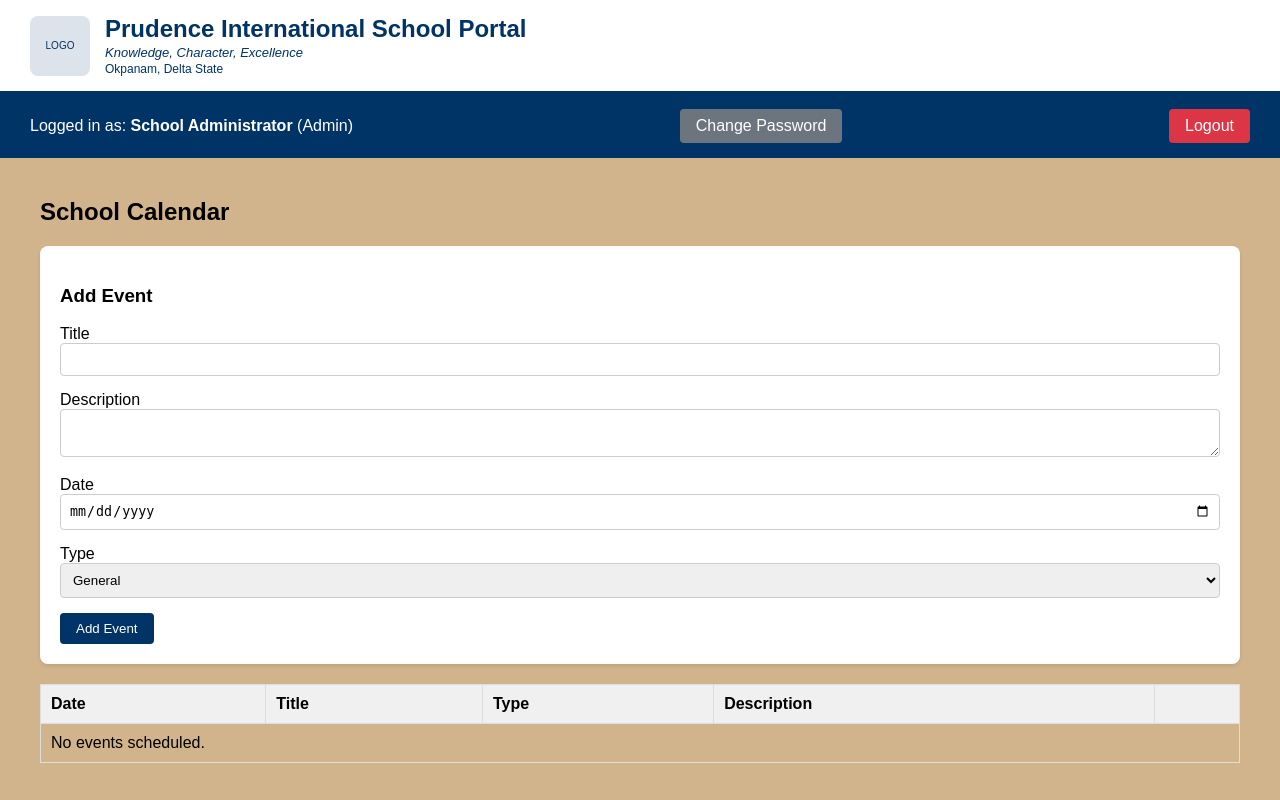
After one commit to rufusofuzor123/prudenceinternationalschool_portal, a Flask app: page /calendar in a window 1280 px wide. The commit adds this page. Run offline with Flask 3, Linux system fonts and the light colour scheme; a user stored in the database is signed in.

Commit message:
Add school calendar/events (admin manages, all roles view)

```diff
--- a/app.py
+++ b/app.py
@@ -160,6 +160,15 @@ class Payment(db.Model):
 
     student = db.relationship("User", backref="payments")
     session = db.relationship("Session", backref="payments")
+
+
+class Event(db.Model):
+    __tablename__ = "events"
+    id = db.Column(db.Integer, primary_key=True)
+    title = db.Column(db.String(150), nullable=False)
+    description = db.Column(db.Text, nullable=True)
+    event_date = db.Column(db.Date, nullable=False)
+    event_type = db.Column(db.String(30), nullable=False, default="General")
 
 
 class AcademicResult(db.Model):
@@ -658,6 +667,13 @@ def enter_grades(student_id: int):
     return redirect(url_for("teacher_dashboard"))
 
 
+@app.route("/calendar")
+@login_required
+def view_calendar():
+    events = Event.query.order_by(Event.event_date.asc()).all()
+    return render_template("calendar.html", events=events)
+
+
 @app.route("/timetable")
 @login_required
 def view_timetable():
@@ -968,6 +984,18 @@ def admin_dashboard():
                 else:
                     flash("This assignment already exists.", "danger")
 
+        elif action == "add_event":
+            event_title = request.form.get("event_title")
+            event_desc = request.form.get("event_description")
+            event_date_str = request.form.get("event_date")
+            event_type = request.form.get("event_type", "General")
+            if event_title and event_date_str:
+                from datetime import datetime as dt
+                event_date = dt.strptime(event_date_str, "%Y-%m-%d").date()
+                db.session.add(Event(title=event_title, description=event_desc, event_date=event_date, event_type=event_type))
+                db.session.commit()
+                flash("Event added to calendar!", "success")
+
         elif action == "post_notice":
             notice_title = request.form.get("notice_title")
             notice_body = request.form.get("notice_body")
@@ -1097,6 +1125,19 @@ def delete_assignment(assignment_id):
     return redirect(url_for("admin_dashboard"))
 
 
+@app.route("/admin/delete-event/<int:event_id>", methods=["POST"])
+@login_required
+def delete_event(event_id):
+    if current_user.role != "admin":
+        abort(403)
+    e = db.session.get(Event, event_id)
+    if e:
+        db.session.delete(e)
+        db.session.commit()
+        flash("Event removed.", "success")
+    return redirect(url_for("admin_dashboard"))
+
+
 @app.route("/admin/delete-notice/<int:notice_id>", methods=["POST"])
 @login_required
 def delete_notice(notice_id):
@@ -1192,6 +1233,9 @@ with app.app_context():
         db.session.execute(text("ALTER TABLE users ADD COLUMN staff_phone VARCHAR(20)"))
         db.session.commit()
 
+    if "events" not in inspector.get_table_names():
+        Event.__table__.create(db.engine)
+
     if not User.query.filter_by(username="admin").first():
         default_admin = User(
             username="admin",
--- a/templates/admin_dashboard.html
+++ b/templates/admin_dashboard.html
@@ -1,7 +1,7 @@
 {% extends 'base.html' %}
 {% block content %}
 <h2>Admin Control Panel</h2>
-<a href="{{ url_for('staff_records') }}" class="btn btn-secondary no-print" style="margin-bottom:15px; display:inline-block;">View Staff Records</a>
+<a href="{{ url_for('staff_records') }}" class="btn btn-secondary no-print" style="margin-bottom:15px; display:inline-block;">View Staff Records</a> <a href="{{ url_for('view_calendar') }}" class="btn btn-secondary no-print" style="margin-bottom:15px; display:inline-block;">School Calendar</a>
 
 <div class="card no-print" style="margin-bottom:20px;">
     <h3>Export Records (CSV)</h3>
--- /dev/null
+++ b/templates/calendar.html
@@ -0,0 +1,52 @@
+{% extends 'base.html' %}
+{% block content %}
+<h2>School Calendar</h2>
+
+{% if current_user.role == 'admin' %}
+<div class="card no-print" style="margin-bottom:20px;">
+    <h3>Add Event</h3>
+    <form method="POST" action="{{ url_for('admin_dashboard') }}">
+        <input type="hidden" name="action" value="add_event">
+        <div class="form-group"><label>Title</label><input type="text" name="event_title" class="form-control" required></div>
+        <div class="form-group"><label>Description</label><textarea name="event_description" class="form-control" rows="2"></textarea></div>
+        <div class="form-group"><label>Date</label><input type="date" name="event_date" class="form-control" required></div>
+        <div class="form-group">
+            <label>Type</label>
+            <select name="event_type" class="form-control">
+                <option>General</option>
+                <option>Holiday</option>
+                <option>Exam</option>
+                <option>Meeting</option>
+                <option>Sport</option>
+            </select>
+        </div>
+        <button type="submit" class="btn btn-primary">Add Event</button>
+    </form>
+</div>
+{% endif %}
+
+<div class="table-wrapper">
+    <table class="data-table">
+        <thead><tr><th>Date</th><th>Title</th><th>Type</th><th>Description</th>{% if current_user.role == 'admin' %}<th></th>{% endif %}</tr></thead>
+        <tbody>
+            {% for e in events %}
+            <tr>
+                <td>{{ e.event_date.strftime('%d %b %Y') }}</td>
+                <td>{{ e.title }}</td>
+                <td>{{ e.event_type }}</td>
+                <td>{{ e.description or '' }}</td>
+                {% if current_user.role == 'admin' %}
+                <td>
+                    <form method="POST" action="{{ url_for('delete_event', event_id=e.id) }}" onsubmit="return confirm('Delete this event?');">
+                        <button type="submit" class="btn btn-danger btn-sm">Delete</button>
+                    </form>
+                </td>
+                {% endif %}
+            </tr>
+            {% else %}
+            <tr><td colspan="5">No events scheduled.</td></tr>
+            {% endfor %}
+        </tbody>
+    </table>
+</div>
+{% endblock %}
--- a/templates/student_dashboard.html
+++ b/templates/student_dashboard.html
@@ -1,6 +1,6 @@
 {% extends 'base.html' %}
 {% block content %}
-<a href="{{ url_for('view_timetable') }}" class="btn btn-secondary no-print" style="margin-bottom:15px; display:inline-block;">View Timetable</a> <a href="{{ url_for('list_receipts') }}" class="btn btn-secondary no-print" style="margin-bottom:15px; display:inline-block;">My Receipts</a> <a href="{{ url_for('results_history') }}" class="btn btn-secondary no-print" style="margin-bottom:15px; display:inline-block;">Past Results</a>
+<a href="{{ url_for('view_timetable') }}" class="btn btn-secondary no-print" style="margin-bottom:15px; display:inline-block;">View Timetable</a> <a href="{{ url_for('list_receipts') }}" class="btn btn-secondary no-print" style="margin-bottom:15px; display:inline-block;">My Receipts</a> <a href="{{ url_for('results_history') }}" class="btn btn-secondary no-print" style="margin-bottom:15px; display:inline-block;">Past Results</a> <a href="{{ url_for('view_calendar') }}" class="btn btn-secondary no-print" style="margin-bottom:15px; display:inline-block;">School Calendar</a>
 
 <div class="card no-print" style="margin-bottom:20px;">
     <h3>Notice Board</h3>
--- a/templates/teacher_dashboard.html
+++ b/templates/teacher_dashboard.html
@@ -17,7 +17,7 @@
 {% if current_user.assigned_class %}
 <a href="{{ url_for('mark_attendance') }}" class="btn btn-secondary" style="margin-bottom:15px; display:inline-block;">Mark Attendance ({{ current_user.assigned_class }})</a>
 {% endif %}
-<a href="{{ url_for('view_timetable') }}" class="btn btn-secondary" style="margin-bottom:15px; display:inline-block;">View Timetable</a>
+<a href="{{ url_for('view_timetable') }}" class="btn btn-secondary" style="margin-bottom:15px; display:inline-block;">View Timetable</a> <a href="{{ url_for('view_calendar') }}" class="btn btn-secondary" style="margin-bottom:15px; display:inline-block;">School Calendar</a>
 
 <div class="card" style="margin-top:20px;">
     <h3>My Teaching Assignments</h3>
```
